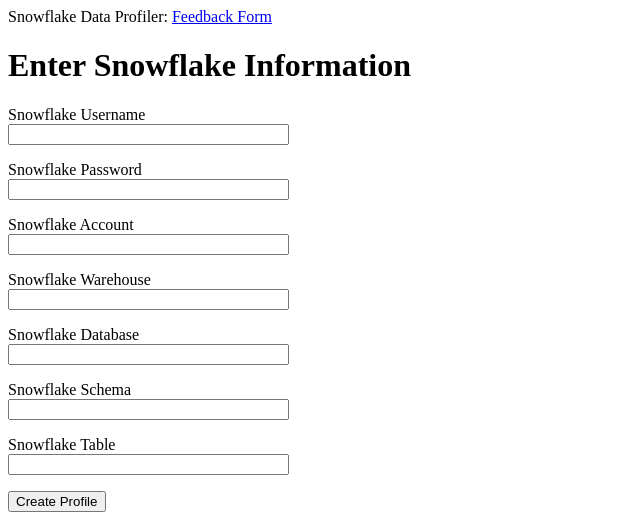
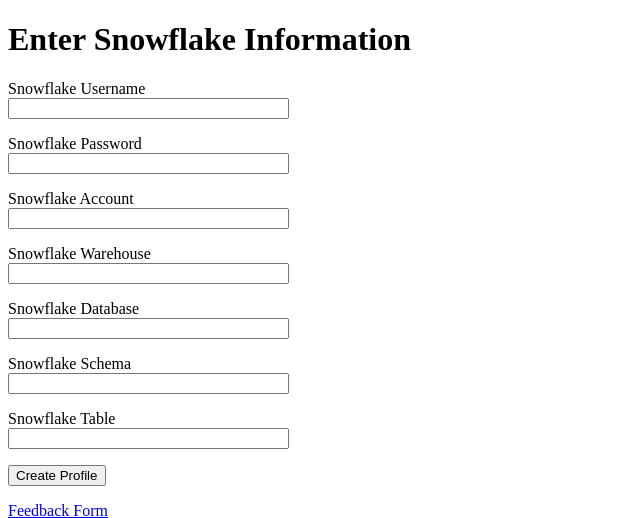
Before and after one commit to hashmapinc/snowflake-data-profiler, a Flask app: page / in a window 1280 px wide. Shown: the top 518 px of the page, without its empty margins (0-640 px from the left). Run offline with Flask 2, Linux system fonts and the light colour scheme.

Commit message:
Added Feedback Form Link

```diff
--- a/snowflake_data_profiler/templates/base.html
+++ b/snowflake_data_profiler/templates/base.html
@@ -8,9 +8,9 @@
         {% endif %}
     </head>
     <body>
-        <div>Snowflake Data Profiler:
+        {% block content %}{% endblock %}
+        <div>
             <a href="{{ 'https://forms.gle/nYsWyXWstpLZcJmNA' }}">Feedback Form</a>
         </div>
-        {% block content %}{% endblock %}
     </body>
 </html>
```
